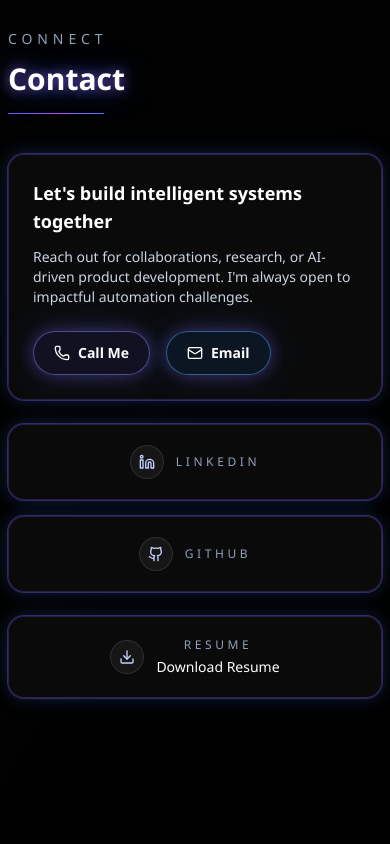
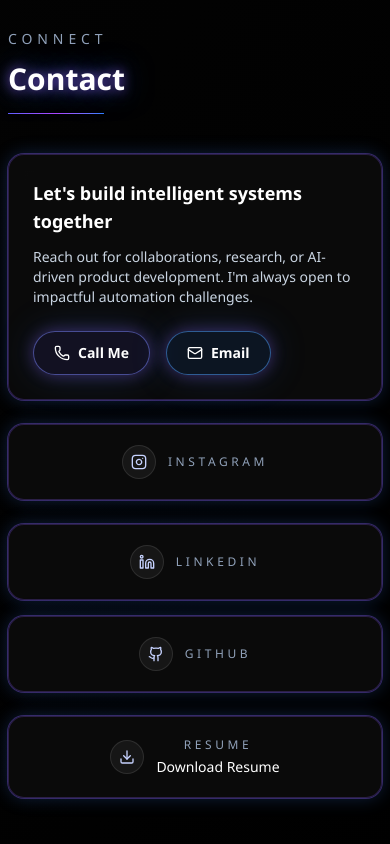
Before and after one commit to paulr212003-alt/portfolio, a Next.js app: page / in a window 390 px wide. Shown: the part 7035-7879 px from the top of the page. Built offline with nearby package versions, Linux system fonts and the light colour scheme.

Commit message:
Add mobile-only Instagram contact button

```diff
--- a/app/components/ContactSection.tsx
+++ b/app/components/ContactSection.tsx
@@ -3,7 +3,7 @@
 import { motion } from "framer-motion";
 import AnimatedSection from "./AnimatedSection";
 import SectionHeader from "./SectionHeader";
-import { Phone, Mail, Linkedin, Github, Download } from "lucide-react";
+import { Phone, Mail, Linkedin, Github, Download, Instagram } from "lucide-react";
 
 const contacts = [
   {
@@ -54,6 +54,26 @@ export default function ContactSection() {
             </motion.a>
           </div>
         </div>
+
+        <motion.a
+          href="https://www.instagram.com/paul_rags25"
+          target="_blank"
+          rel="noreferrer"
+          whileHover={{ y: -6, scale: 1.02 }}
+          transition={{ duration: 0.25 }}
+          className="glow-card neon-border group flex items-center justify-center p-5 text-center hover:shadow-[0_0_28px_rgba(99,102,241,0.35)] md:hidden"
+        >
+          <div className="flex items-center gap-3">
+            <span className="rounded-full border border-white/10 bg-white/5 p-2 text-indigo-200">
+              <Instagram size={16} />
+            </span>
+            <div>
+              <p className="text-xs uppercase tracking-[0.3em] text-slate-400">
+                Instagram
+              </p>
+            </div>
+          </div>
+        </motion.a>
 
         <div className="grid gap-4 sm:grid-cols-2">
           {contacts.map((item) => {
```
